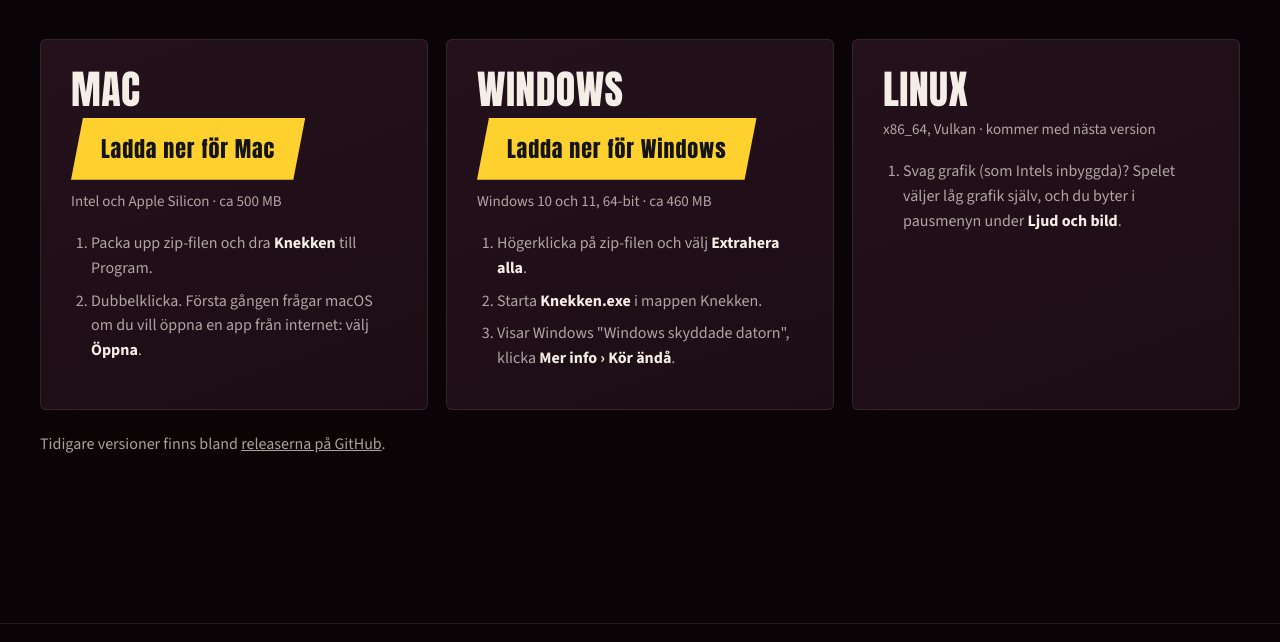
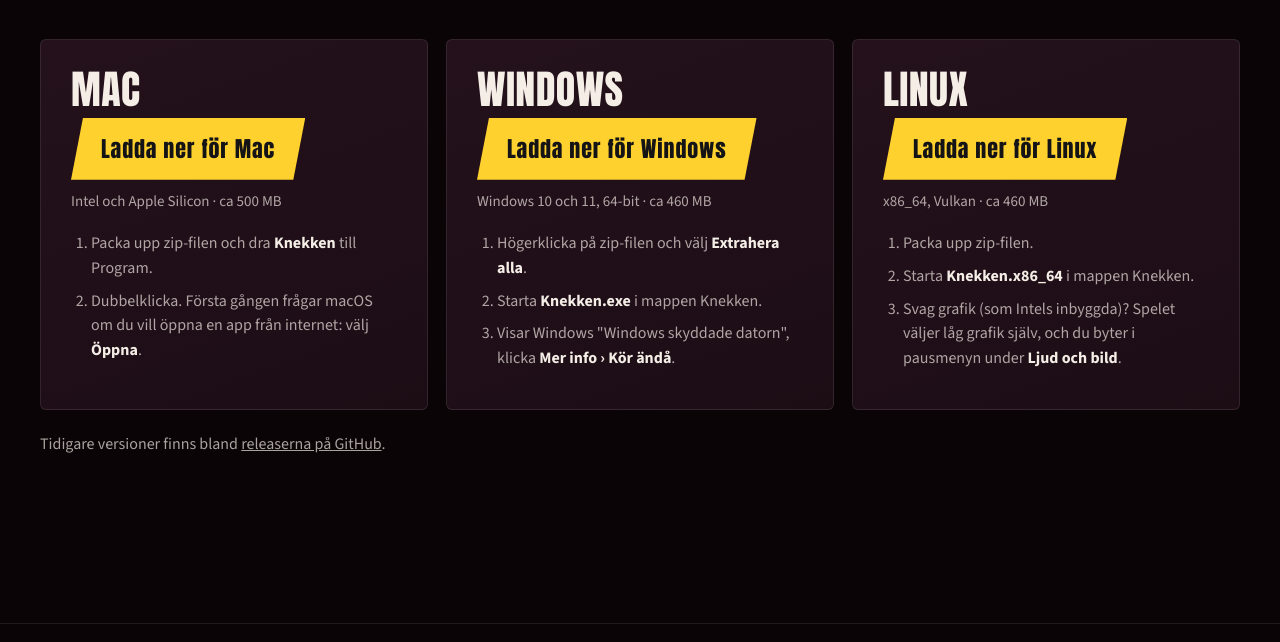
Before and after one commit to knekken/knekken.github.io, a plain HTML site: page index.html in a window 1280 px wide. Shown: the part 8158-8800 px from the top of the page. Drawn offline with Linux system fonts and the light colour scheme.

Commit message:
v1.3: Linux download, Mac signed and approved by Apple
Co-Authored-By: Claude Opus 5.5 <noreply@anthropic.com>

```diff
--- a/index.html
+++ b/index.html
@@ -666,8 +666,11 @@ footer .brand { font-size: 22px; }
         </div>
         <div class="platform">
           <h3>LINUX</h3>
-          <p class="size">x86_64, Vulkan · kommer med nästa version</p>
+          <a class="button" href="https://github.com/knekken/knekken.github.io/releases/latest/download/Knekken-linux.zip">Ladda ner för Linux</a>
+          <p class="size">x86_64, Vulkan · ca 460 MB</p>
           <ol>
+            <li>Packa upp zip-filen.</li>
+            <li>Starta <b>Knekken.x86_64</b> i mappen Knekken.</li>
             <li>Svag grafik (som Intels inbyggda)? Spelet väljer låg grafik själv, och du byter i pausmenyn under <b>Ljud och bild</b>.</li>
           </ol>
         </div>
```
